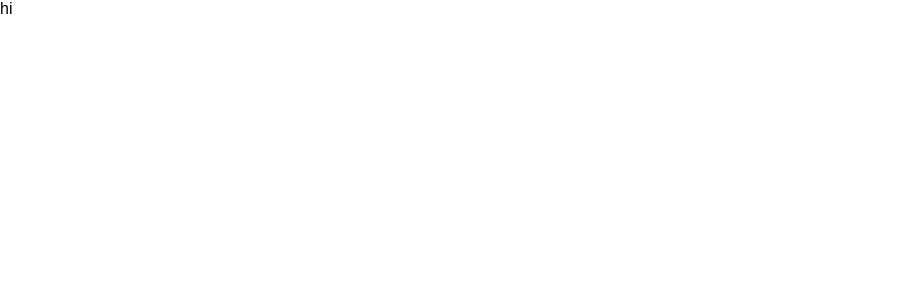
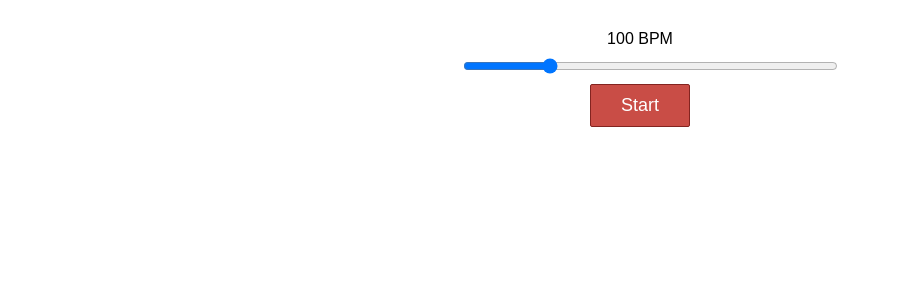
Before and after one commit to dmoralestech/react-metronome, a React (Create React App) app: page / in a window 1280 px wide. Shown: the top 300 px of the page, without its empty margins (0-899 px from the left). Built offline with nearby package versions, Linux system fonts and the light colour scheme.

Commit message:
add Metronome

```diff
--- a/src/Metronome.css
+++ b/src/Metronome.css
@@ -0,0 +1,21 @@
+.metronome {
+    text-align: center;
+    max-width: 375px;
+    margin: 0 auto;
+    padding: 30px;
+}
+
+.bpm-slider input {
+    width: 100%;
+    margin: 10px;
+}
+
+.metronome button {
+    background: #C94D46;
+    padding: 10px;
+    border: 1px solid #832420;
+    border-radius: 2px;
+    width: 100px;
+    color: #fff;
+    font-size: 18px;
+}
--- a/src/Metronome.js
+++ b/src/Metronome.js
@@ -1,10 +1,23 @@
-import React, {Component} from 'react';
+import React from 'react';
 import './Metronome.css'
 
 const Metronome = () => {
+    let bpm = 100;
+    let playing = false;
+
     return (
         <div className="metronome">
-            hi
+            <div className="bpm-slider">
+                <div>{bpm} BPM</div>
+                <input
+                    type="range"
+                    min="60"
+                    max="240"
+                    value={bpm} />
+            </div>
+            <button>
+                {playing ? 'Stop' : 'Start'}
+            </button>
         </div>
     );
 };
```
